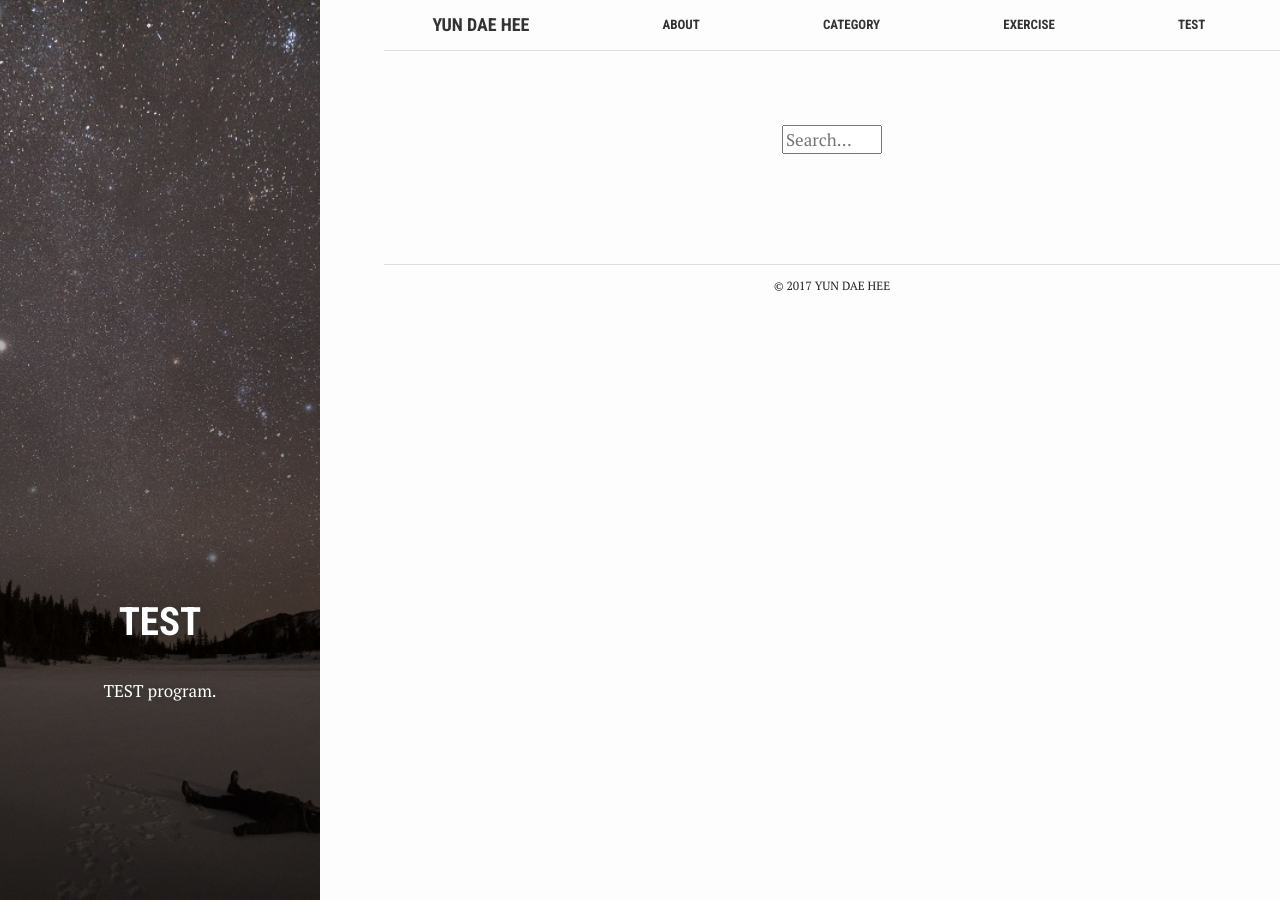
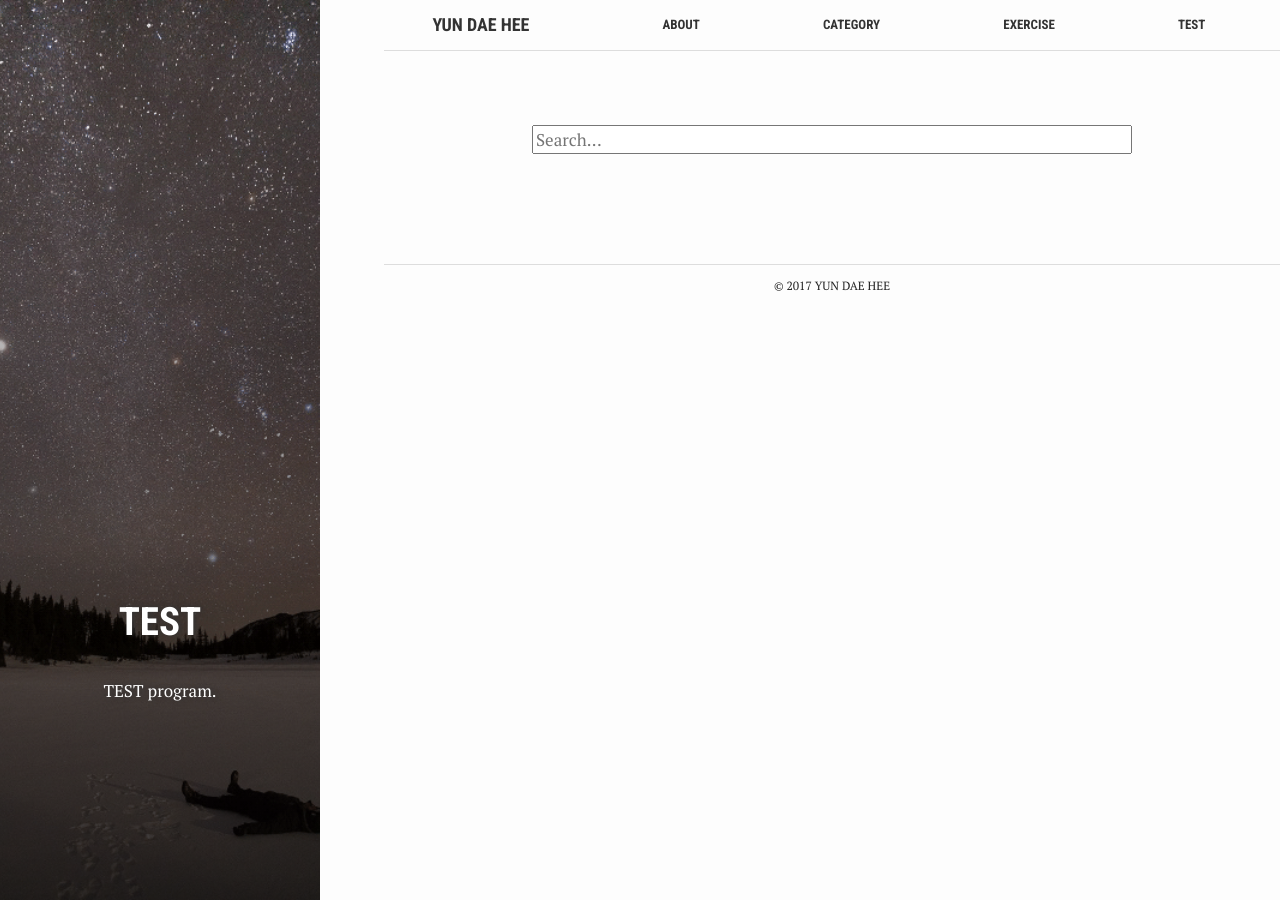
Before and after one commit to test076923/test076923.github.io, a Jekyll site: the page built from teste.html, in a window 1280 px wide. Built offline with Jekyll 4.4.1, drawn with Linux system fonts in a browser that asks for light colours; comment, search, counter and statistics services are not loaded.

Commit message:
Update teste.html

```diff
--- a/teste.html
+++ b/teste.html
@@ -20,7 +20,7 @@
 <!— Html Elements for Search -->
 <div id="search-container">
   <center>
-<input type="text" id="search-input" placeholder="Search..." style="width:100px;">
+<input type="text" id="search-input" placeholder="Search..." style="width:600px;">
   </center>
 <ul id="results-container"></ul>
 </div>
```
Also changed, not shown: other parts of teste.html (+1 -1 lines).
